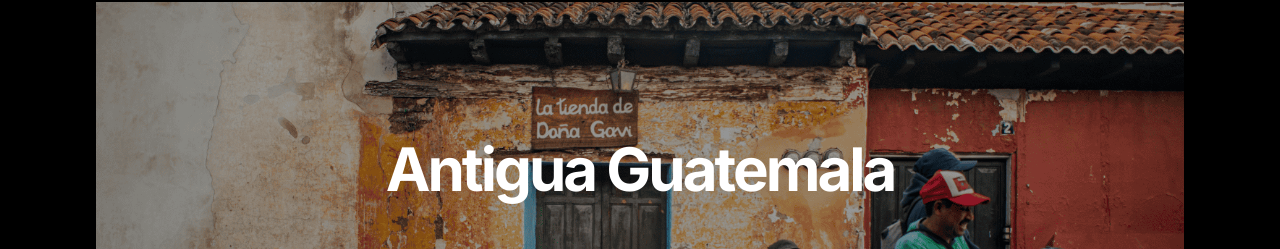
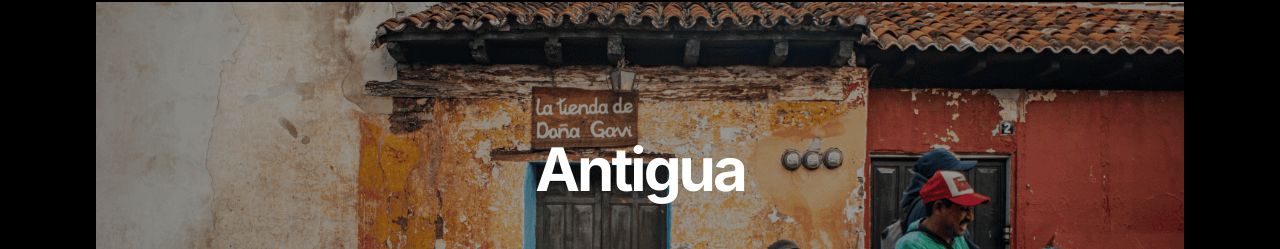
Before and after one commit to byron-rod/blvck-sheep, a Next.js app: page /destinations in a window 1280 px wide. Shown: the part 974-1223 px from the top of the page. Built offline with nearby package versions, Linux system fonts and the light colour scheme.

Commit message:
error fix

```diff
--- a/src/data/destinations.ts
+++ b/src/data/destinations.ts
@@ -62,7 +62,7 @@ export const destinationsData: DestinationDetail[] = [
   },
   {
     id: "antigua-guatemala",
-    title: "Antigua Guatemala",
+    title: "Antigua",
     subtitle: "The Colonial Crown Jewel",
     heroImage: social.src,
     overview: "Wandering through Antigua is like stepping into a living museum framed by three imposing volcanoes. With its cobblestone streets, ruined 16th-century convents, and an explosion of modern gastronomy and specialty coffee, it is the undisputed cultural heart of the country.",
```
